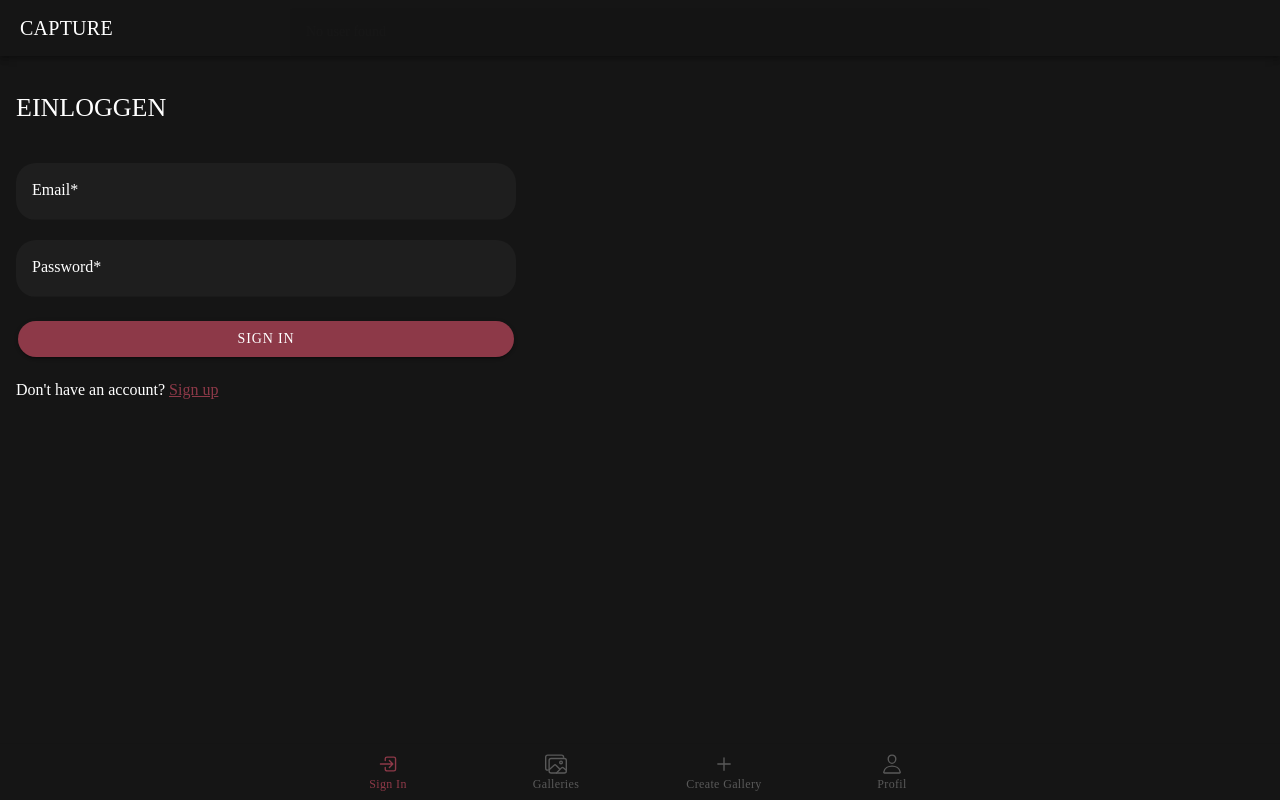
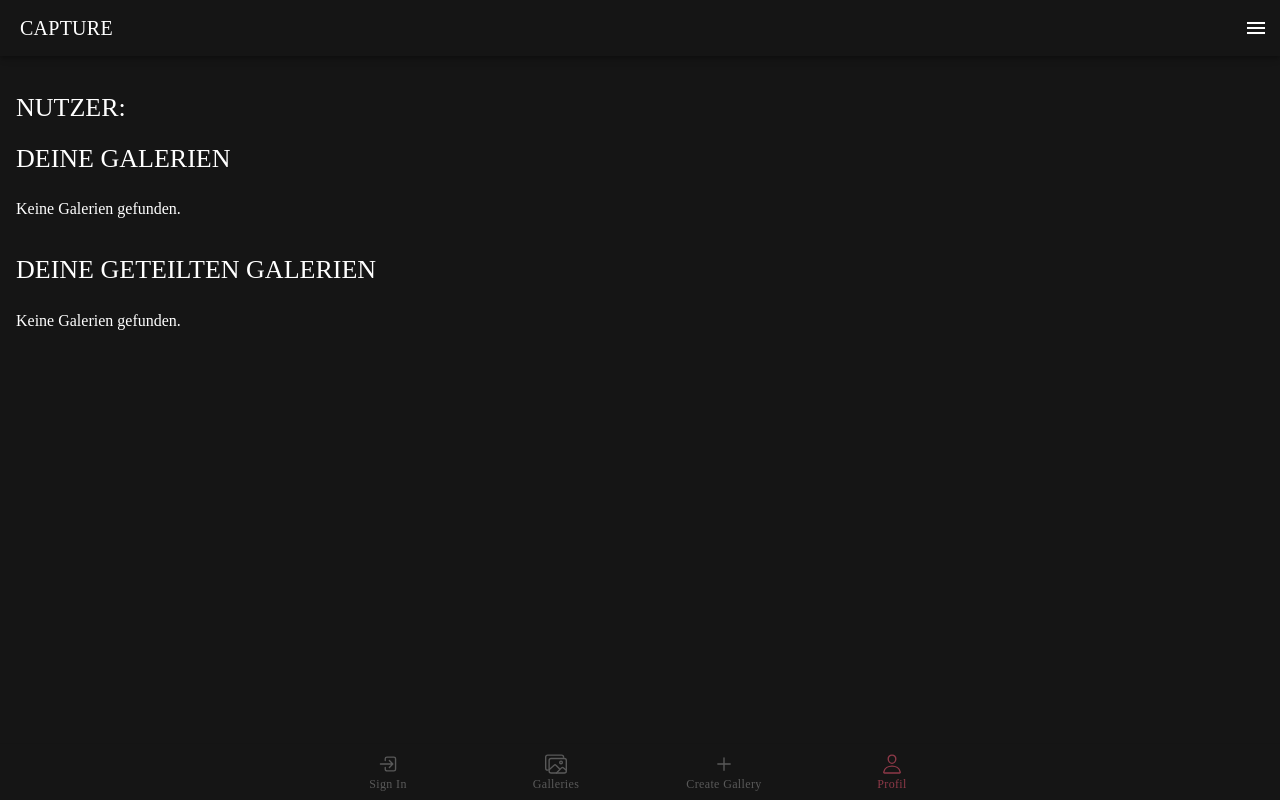
Before and after one commit to Nastjaks/mse-capture, a React (Vite) app in the folder Capture/: page /profil in a window 1280 px wide. Before the commit this address led to /signin. Built offline with nearby package versions, Linux system fonts and the light colour scheme; a web font is replaced by a local one.

Commit message:
randome user name, previewimage select
- add randome user name funktion to sign in
- improved previewimage select

```diff
--- a/Capture/src/App.tsx
+++ b/Capture/src/App.tsx
@@ -51,18 +51,16 @@ import '@ionic/react/css/palettes/dark.system.css';
 import './theme/variables.css';
 import JoinGalleryPage from './pages/JoinGalleryPage';
 
-
 setupIonicReact();
-
 
 //TODO Protected Routes
 
 const App: React.FC = () => (
     <IonApp>
         <ToastProvider>
-            <IonReactRouter>
+            <IonReactRouter >
                 <IonTabs>
-                    <IonRouterOutlet>
+                    <IonRouterOutlet animated={false}>
                         <Route exact path="/" component={SignInPage}/>
                         <Route path="/profil" component={ProfilPage}/>
 
@@ -77,11 +75,6 @@ const App: React.FC = () => (
 
                     {/* Tab Bar */}
                     <IonTabBar slot="bottom">
-                        {/*
-                        <IonTabButton tab="signup" href="/signup">
-                            <IonIcon aria-hidden="true" icon={logInOutline}/>
-                            <IonLabel>Sign Up</IonLabel>
-                        </IonTabButton>*/}
 
                         <IonTabButton tab="signin" href="/signin">
                             <IonIcon aria-hidden="true" icon={logInOutline}/>
--- a/Capture/src/contexts/ToastContext.tsx
+++ b/Capture/src/contexts/ToastContext.tsx
@@ -2,7 +2,7 @@ import React, { createContext, useState, useContext, ReactNode } from 'react';
 import { IonToast } from '@ionic/react';
 
 interface ToastContextType {
-    showToast: (message: string, duration?: number) => void;
+    showToast: (message: string) => void;
 }
 
 const ToastContext = createContext<ToastContextType | undefined>(undefined);
--- /dev/null
+++ b/Capture/src/models/randomUsername.tsx
@@ -0,0 +1,21 @@
+const randomNames: string[] = [
+    "Fliegender Einhorn", "Tanzender Wurst", "Kochender Alpaka", "Schwimmender Pinguin",
+    "Bürokratie Piraten", "Rennende Kartoffel", "Verwirrter Panda", "Magischer Tiger",
+    "Lachender Bär", "Tanzende Spaghetti", "Schwankender Fuchs", "Kichernder Drache",
+    "Hüpfende Eule", "Tropfender Frosch", "Schwebender Lachs", "Glockenklirrende Katze",
+    "Bunter Wolf", "Schnatternde Ente", "Fliegender Flamingo", "Sprechender Kaktus",
+    "Springender Dachs", "Schwimmender Affe", "Schwankender Hase", "Schreiender Frosch",
+    "Zitternder Zirkus", "Brennender Wal", "Hinterhältiger Wurm", "Sprechende Mütze",
+    "Rennender Luchs", "Chillenender Bison", "Wankender Karpfen", "Hüpfender Igel",
+    "Blubbernder Rabe", "Schnüffelnde Giraffe", "Verwirrte Schnecke", "Kichernder Esel",
+    "Flimmernder Pinguin", "Stolpernder Panther", "Fliegende Gurke", "Sprechender Toast",
+    "Fauchender Drache", "Springende Blume", "Lachender Wolf", "Flimmernder Bison",
+    "Tanzende Tomate", "Laufender Pinguin", "Bitterer Apfel", "Fliegender Lachs",
+    "Brennende Banane", "Drehender Frosch", "Hüpfender Lachs", "Fliegende Biene"
+];
+
+// Funktion, um einen zufälligen Namen aus dem Array zu wählen
+export const getRandomUserName = (): string => {
+    const randomIndex = Math.floor(Math.random() * randomNames.length);
+    return randomNames[randomIndex];
+};
--- a/Capture/src/pages/CreateGalleryPage.tsx
+++ b/Capture/src/pages/CreateGalleryPage.tsx
@@ -1,11 +1,11 @@
 import {IonButton, IonContent, IonHeader, IonIcon, IonInput, IonItem, IonPage, IonText, IonTitle, IonToolbar} from '@ionic/react';
 import {useState} from "react";
-import {useHistory} from 'react-router-dom'; // Importieren von useHistory
+import {useHistory} from 'react-router-dom';
 import {getLoggedInUserId} from "../services/authService";
 import {createGallery} from "../services/galleryService";
 import {Gallery} from "../models/Gallery";
 import {useToast} from "../contexts/ToastContext";
-import {imageOutline} from 'ionicons/icons';
+import {imageOutline, logInOutline, trash} from 'ionicons/icons';
 
 const CreateGalleryPage: React.FC = () => {
     const [title, setTitle] = useState("");
@@ -24,7 +24,7 @@ const CreateGalleryPage: React.FC = () => {
         }
 
         try {
-            const result_user = await getLoggedInUserId(); //TODO vielleicht unnötig -> tabele anpassen
+            const result_user = await getLoggedInUserId();
 
             if (result_user.success) {
                 const owner_id = result_user.user?.id;
@@ -112,15 +112,23 @@ const CreateGalleryPage: React.FC = () => {
                         </IonInput>
                     </IonItem>
 
+                    <span className="imgPickerLabel">
+                        <p className="label tumb-label">Thumbnail</p>
 
-                    <p className="label tumb-label">Thumbnail</p>
+                        {/* Bild entfernen */}
+                        {imagePreviewUrl && (
+                            <IonIcon
+                                className="removeImage"
+                                aria-hidden="true"
+                                icon={trash}
+                                onClick={() => {
+                                    setPreviewImage(null);
+                                    setImagePreviewUrl(null); // Vorschau-URL ebenfalls zurücksetzen
+                                }}
+                            />
+                        )}
 
-                    {/* Bildvorschau */}
-                    {imagePreviewUrl && (
-                        <div className="image-preview">
-                            <img src={imagePreviewUrl} alt="Preview"/>
-                        </div>
-                    )}
+                    </span>
 
                     <input
                         type="file"
@@ -129,9 +137,19 @@ const CreateGalleryPage: React.FC = () => {
                         hidden
                         onChange={handleFileChange}
                     />
-                    <label id="imagePreview_label" htmlFor="imagePreview_id">
-                        <span>Choose Image</span>
-                        <IonIcon aria-hidden="true" icon={imageOutline}/>
+
+                    <label
+                        id="imagePreview_label"
+                        htmlFor="imagePreview_id"
+                        className={imagePreviewUrl ? "hasImg" : ""}
+                        style={{
+                            backgroundImage: imagePreviewUrl ? `url(${imagePreviewUrl})` : undefined,
+                        }}
+                    >
+                            <span className="imagePicker">
+                                <span>Choose Image</span>
+                                <IonIcon aria-hidden="true" icon={imageOutline}/>
+                            </span>
                     </label>
 
                     <IonButton expand="block" onClick={handleCreateGallery} shape="round">
--- a/Capture/src/pages/GalleriesPage.tsx
+++ b/Capture/src/pages/GalleriesPage.tsx
@@ -1,10 +1,9 @@
-import {IonContent, IonHeader, IonPage, IonRefresher, IonRefresherContent, IonTitle, IonToolbar} from '@ionic/react';
-import {useEffect, useState} from 'react';
+import {IonContent, IonHeader, IonPage, IonRefresher, IonRefresherContent, IonTitle, IonToolbar, useIonViewDidEnter, useIonViewDidLeave, useIonViewWillEnter, useIonViewWillLeave} from '@ionic/react';
+import {useState} from 'react';
 import {getGalleries} from '../services/galleryService';
 import {Gallery} from "../models/Gallery";
 import {getLoggedInUserId} from '../services/authService';
 import GalleryListComponent from "../components/GalleryListComponent";
-
 
 const GalleriesPage: React.FC = () => {
     const [galleries, setGalleries] = useState<Gallery[]>([]); // Typisierung des States
@@ -17,9 +16,9 @@ const GalleriesPage: React.FC = () => {
         }
     };
 
-    useEffect(() => {
-        loadGalleries(); // Galerie-Daten beim Laden der Seite laden
-    }, []);
+    useIonViewWillEnter(() => {
+        loadGalleries();
+    });
 
     const handleRefresh = async (event: CustomEvent) => {
         await loadGalleries(); // Galerie-Daten neu laden
--- a/Capture/src/pages/ProfilPage.tsx
+++ b/Capture/src/pages/ProfilPage.tsx
@@ -1,6 +1,6 @@
-import {IonAlert, IonContent, IonHeader, IonItem, IonMenu, IonMenuButton, IonPage, IonRefresher, IonRefresherContent, IonTitle, IonToolbar} from '@ionic/react';
+import {IonAlert, IonContent, IonHeader, IonItem, IonMenu, IonMenuButton, IonPage, IonRefresher, IonRefresherContent, IonTitle, IonToolbar, useIonViewWillEnter} from '@ionic/react';
 import {menuController} from '@ionic/core/components';
-import {useEffect, useState} from "react";
+import {useState} from "react";
 import {getLoggedInUserId, signOut} from "../services/authService";
 import {getSharedGalleries, getUsersGalleries} from "../services/galleryService";
 import GalleryListComponent from "../components/GalleryListComponent";
@@ -8,8 +8,10 @@ import {Gallery} from "../models/Gallery";
 import {useHistory} from "react-router-dom";
 import {useToast} from "../contexts/ToastContext";
 
+
 const ProfilPage: React.FC = () => {
-    const[userName, setUserName] = useState<string | undefined>(""); // Benutzername speichern
+
+    const [userName, setUserName] = useState<string | undefined>(""); // Benutzername speichern
     const [galleries, setGalleries] = useState<Gallery[]>([]); // Galerien des Benutzers
     const [sharedGalleries, setSharedGalleries] = useState<Gallery[]>([]); // Gesharte Galerien des Benutzers
     const [showLogoutConfirm, setShowLogoutConfirm] = useState(false); // Zustand für das Bestätigungsdialog
@@ -17,7 +19,28 @@ const ProfilPage: React.FC = () => {
     const history = useHistory();
     const {showToast} = useToast();
 
-    useEffect(() => {
+    // Benutzerdaten und Galerien laden
+    useIonViewWillEnter(() => {
+        fetchUserAndGalleries();
+    });
+
+    const fetchUserAndGalleries = async () => {
+        try {
+            const userResponse = await getLoggedInUserId();
+            if (userResponse.success) {
+                setUserName(userResponse.user?.user_metadata.display_name);
+
+                const userGalleries = await getUsersGalleries(userResponse.user?.id as string);
+                const userSharedGalleries = await getSharedGalleries(userResponse.user?.id as string);
+                setGalleries(userGalleries);
+                setSharedGalleries(userSharedGalleries);
+            }
+        } catch (error) {
+            console.error(error);
+            showToast('Error fetching galleries.');
+        }
+    };
+    /*
     const fetchUserAndGalleries = async () => {
         const userResponse = await getLoggedInUserId();
         if (userResponse.success) {
@@ -35,14 +58,12 @@ const ProfilPage: React.FC = () => {
 
         } else {
             showToast("No user found");
-                history.push(`/signin`);
         }
-        };
-        fetchUserAndGalleries();
-    }, []);
+    };*/
+
 
     const handleRefresh = async (event: CustomEvent) => {
-        console.log("RELOAD PROFILE");
+        await fetchUserAndGalleries();
         event.detail.complete(); // Signalisiert, dass das Refresh abgeschlossen ist
     };
 
@@ -78,6 +99,7 @@ const ProfilPage: React.FC = () => {
                 </IonContent>
             </IonMenu>
 
+            {/* Content */}
             <IonPage id="profile-content">
                 <IonHeader>
                     <IonToolbar>
--- a/Capture/src/pages/SignInPage.tsx
+++ b/Capture/src/pages/SignInPage.tsx
@@ -1,4 +1,4 @@
-import {IonButton, IonContent, IonHeader, IonInput, IonItem, IonPage, IonText, IonTitle, IonToolbar} from '@ionic/react';
+import {IonButton, IonContent, IonHeader, IonInput, IonItem, IonPage, IonText, IonTitle, IonToolbar, useIonViewWillLeave} from '@ionic/react';
 import {useState} from "react";
 import {signIn} from "../services/authService";
 import {useToast} from '../contexts/ToastContext';
@@ -11,18 +11,32 @@ const SignInPage: React.FC = () => {
     const history = useHistory();
     const {showToast} = useToast();
 
+    //TODO wenn der nutzer schon eingelogt ist, soll es auf die Profiel seite umgeleitet werden
+    //Todo Validate input fields
+
     const handleLogin = async () => {
+
         try {
-            const result = await signIn(email, password);
-            if (result.success) {
+            const {success, message} = await signIn(email, password);
+            if (success) {
                 history.push(`/profil`);
             }
-            showToast(result.message);
+            showToast(message);
         } catch (err) {
             console.error(err);
             showToast(String(err));
         }
     };
+
+    useIonViewWillLeave(() => {
+        restFields();
+    });
+
+
+    const restFields = () => {
+        setEmail("");
+        setPassword("");
+    }
 
     return (
         <IonPage>
--- a/Capture/src/pages/SignUpPage.tsx
+++ b/Capture/src/pages/SignUpPage.tsx
@@ -1,30 +1,48 @@
-import {IonButton, IonContent, IonHeader, IonInput, IonItem, IonPage, IonText, IonTitle, IonToolbar} from '@ionic/react';
+import {IonButton, IonContent, IonHeader, IonInput, IonItem, IonPage, IonText, IonTitle, IonToolbar, useIonViewWillLeave} from '@ionic/react';
 import {useState} from "react";
 import {signUp} from "../services/authService";
 import {useToast} from "../contexts/ToastContext";
 import {Link, useHistory} from "react-router-dom";
-import { text } from 'ionicons/icons';
+import {getRandomUserName} from "../models/randomUsername";
 
 const SignUpPage: React.FC = () => {
     const [email, setEmail] = useState("");
     const [password, setPassword] = useState("");
-    const [displayName, setDisplayName] = useState("");
+    const [userName, setUserName] = useState("");
 
     const history = useHistory();
     const {showToast} = useToast();
 
+    //TODO wenn der nutzer schon eingelogt ist, soll es auf die Profiel seite umgeleitet werden
+    //Todo Validate input fields
+
     const handleSignUp = async () => {
+
+        const finalUserName = userName || getRandomUserName(); //setzt einen Random namen
+
         try {
-            const result = await signUp(email, password, displayName);
-            if (result.success) {
+            const {success,message} = await signUp(email, password, finalUserName);
+            if (success) {
                 history.push(`/profil`);
             }
-            showToast(result.message);
+            showToast(message);
         } catch (err) {
             console.error(err);
             showToast(String(err));
         }
     };
+
+    //Resetet die Felder wenn die View verlassen wird
+    useIonViewWillLeave(() => {
+        restFields();
+    });
+
+
+    const restFields = () => {
+        setEmail("");
+        setPassword("");
+        setUserName("");
+    }
 
     return (
         <IonPage>
@@ -36,9 +54,23 @@ const SignUpPage: React.FC = () => {
             </IonHeader>
 
             <IonContent fullscreen={true} className="ion-padding">
-                <h1>Account erstellen</h1>
+                <h1>Sing in</h1>
 
                 <div className="form-container">
+
+                    <IonItem>
+                        <IonInput
+                            placeholder="Anonymer Loris..."
+                            labelPlacement="floating"
+                            value={userName}
+                            required={true}
+                            type="text"
+                            onIonChange={(e) => setUserName(e.detail.value!)}
+                        >
+                            <div slot="label">Name<IonText></IonText></div>
+                        </IonInput>
+                    </IonItem>
+
                     <IonItem>
                         <IonInput
                             placeholder="Email..."
@@ -64,18 +96,7 @@ const SignUpPage: React.FC = () => {
                             <div slot="label">Password<IonText>*</IonText></div>
                         </IonInput>
                     </IonItem>
-                    <IonItem>
-                        <IonInput
-                            placeholder="Anonymer Loris..."
-                            labelPlacement="floating"
-                            value={displayName}
-                            required={true}
-                            type="text"
-                            onIonChange={(e) => setDisplayName(e.detail.value!)}
-                        >
-                            <div slot="label">Name<IonText>*</IonText></div>
-                        </IonInput>
-                    </IonItem>
+
                     <IonButton expand="block" onClick={handleSignUp} shape="round"> Sign Up </IonButton>
 
                     <IonText>Have an account? <Link to={`/signin`}>Sign In</Link></IonText>
--- a/Capture/src/services/authService.tsx
+++ b/Capture/src/services/authService.tsx
@@ -10,11 +10,11 @@ interface AuthResponse {
 // ----- Regestrieren -----
 export const signUp = async (email: string, password: string, displayName: string): Promise<AuthResponse> => {
     try {
-        const {error} = await supabase.auth.signUp({email, password, options: {data: {display_name: displayName}}});
+        const {data: {user}, error} = await supabase.auth.signUp({email, password, options: {data: {display_name: displayName}}});
         if (error) {
             return { success: false, message: error.message};
         }
-        return { success: true, message: 'Registration successful.'};
+        return { success: true, message: 'Registration successful.', user: user};
     } catch (err) {
         console.error(err);
         return { success: false, message: 'Unexpected error.'};
@@ -24,11 +24,11 @@ export const signUp = async (email: string, password: string, displayName: strin
 // ----- Einloggen -----
 export const signIn = async (email: string, password: string): Promise<AuthResponse> => {
     try {
-        const {data, error} = await supabase.auth.signInWithPassword({email, password});
+        const {data:{user}, error} = await supabase.auth.signInWithPassword({email, password});
         if (error) {
             return { success: false, message: error.message};
         }
-        return { success: true, message: 'Login successful.', user: data.user};
+        return { success: true, message: 'Login successful.', user: user};
     } catch (err){
         console.error(err);
         return { success: false, message: 'Unexpected error.'};
--- a/Capture/src/theme/GalleryDetail.css
+++ b/Capture/src/theme/GalleryDetail.css
@@ -45,16 +45,3 @@
     aspect-ratio: 1;
     object-fit: cover;
 }
-
-
-
-/* ----- CREATE GALLERY ----- */
-
-.image-preview{
-    height: 215px;
-}
-.image-preview img{
-     height: 100%;
-     width: 100%;
-     object-fit: cover;
-}
--- a/Capture/src/theme/variables.css
+++ b/Capture/src/theme/variables.css
@@ -26,9 +26,23 @@ http://ionicframework.com/docs/theming/ */
     --ion-text-color-rgb: 255, 255, 255;
 
     --light-BG: #222125;
+    --gradient: linear-gradient(160deg, #73373b, #571d21);
+
 }
 
 /* ----- FORMULAR -----*/
+
+.input-label-placement-floating.sc-ion-input-md-h .label-text-wrapper.sc-ion-input-md {
+    -webkit-transform: translateY(80%) scale(1);
+    transform: translateY(80%) scale(1);
+}
+
+.label-floating.sc-ion-input-md-h .label-text-wrapper.sc-ion-input-md {
+    -webkit-transform: translateY(50%) scale(0.75);
+    transform: translateY(50%) scale(0.75);
+    max-width: calc(100% / 0.75);
+}
+
 .form-container {
     display: flex;
     flex-direction: column;
@@ -37,10 +51,15 @@ http://ionicframework.com/docs/theming/ */
     margin: 40px 0;
 }
 
+.input-wrapper{
+    padding: 0 10px !important;
+}
+
 .form-container .item {
-    border-radius: 20px;
+    border-radius: 50px;
     --background: #1e1e1e;
 }
+
 .tumb-label{
     margin-bottom: 0px;
 }
@@ -54,11 +73,24 @@ http://ionicframework.com/docs/theming/ */
     display: flex;
     justify-content: center;
     align-items: center;
-    color: #6a6a6a;
-    flex-direction: column;
-    gap: 10px;
+    color: #878787;
     transition: all .3s ease-in-out;
 }
+
+.imagePicker {
+    display: flex;
+    flex-direction: column;
+    align-items: center;
+    gap: 10px;
+    padding: 10px 15px;
+    border-radius: 20px;
+}
+
+#imagePreview_label.hasImg .imagePicker {
+    background: rgba(0, 0, 0, 0.5);
+    color: rgba(255, 255, 255, 0.8);
+}
+
 
 #imagePreview_label:hover{
     background: #272727;
@@ -67,7 +99,34 @@ http://ionicframework.com/docs/theming/ */
 #imagePreview_label ion-icon{
     font-size: 40px;
 }
+
+#imagePreview_label.hasImg{
+    position: relative;
+    height: 215px;
+    width: 100%;
+    background-size: 100%;
+    overflow: hidden;
+}
+
+#imagePreview_label.hasImg:hover{
+    filter: brightness(0.85);
+}
+
+.imgPickerLabel {
+    display: flex;
+    justify-content: space-between;
+    align-items: flex-end;
+}
+
+.removeImage{
+    cursor: pointer;
+}
+
+.form-container ion-button{
+    margin-top: 30px;
+}
 /* --------------------*/
+
 ion-segment-view {
     height: max-content;
 }
@@ -95,6 +154,7 @@ ion-segment-view {
 .task-item ion-icon{
     color: #8D3948 !important;
 }
+
 .task-item .task-item-check{
     color: green !important;
 }
```
Lines whose indentation alone changed are shown as unchanged.
